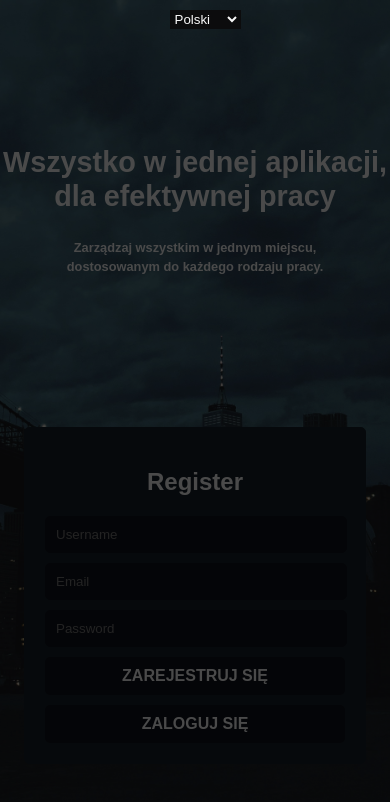
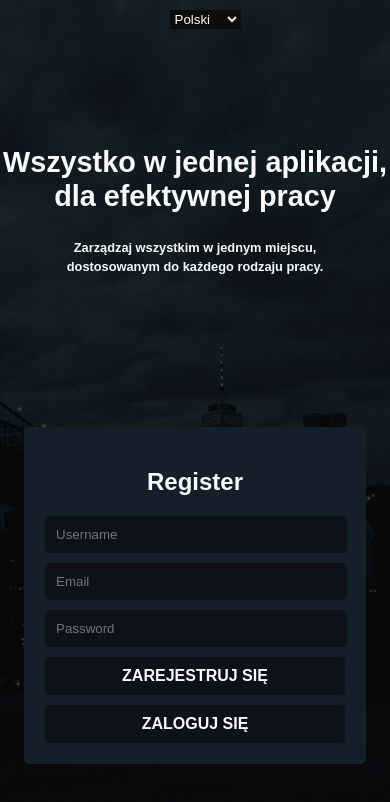
Before and after one commit to traetor/johnny-systems, a React app: page /register in a window 390 px wide. Shown: the top 802 px of the page. Built offline with nearby package versions, Linux system fonts and the light colour scheme; no server answers.

Commit message:
responsive register

```diff
--- a/src/components/Auth/Register.js
+++ b/src/components/Auth/Register.js
@@ -39,7 +39,8 @@ function Register({ language }) {
     };
 
     return (
-        <div className="main-container intro">
+        <div className="intro">
+            <div className="main-container intro-content">
                 <Welcome language={language} />
                 <div className="right-section">
                     <div className="auth-container">
@@ -72,6 +73,7 @@ function Register({ language }) {
                     </div>
                 </div>
             </div>
+        </div>
     );
 }
 
```
Lines whose indentation alone changed are shown as unchanged.
